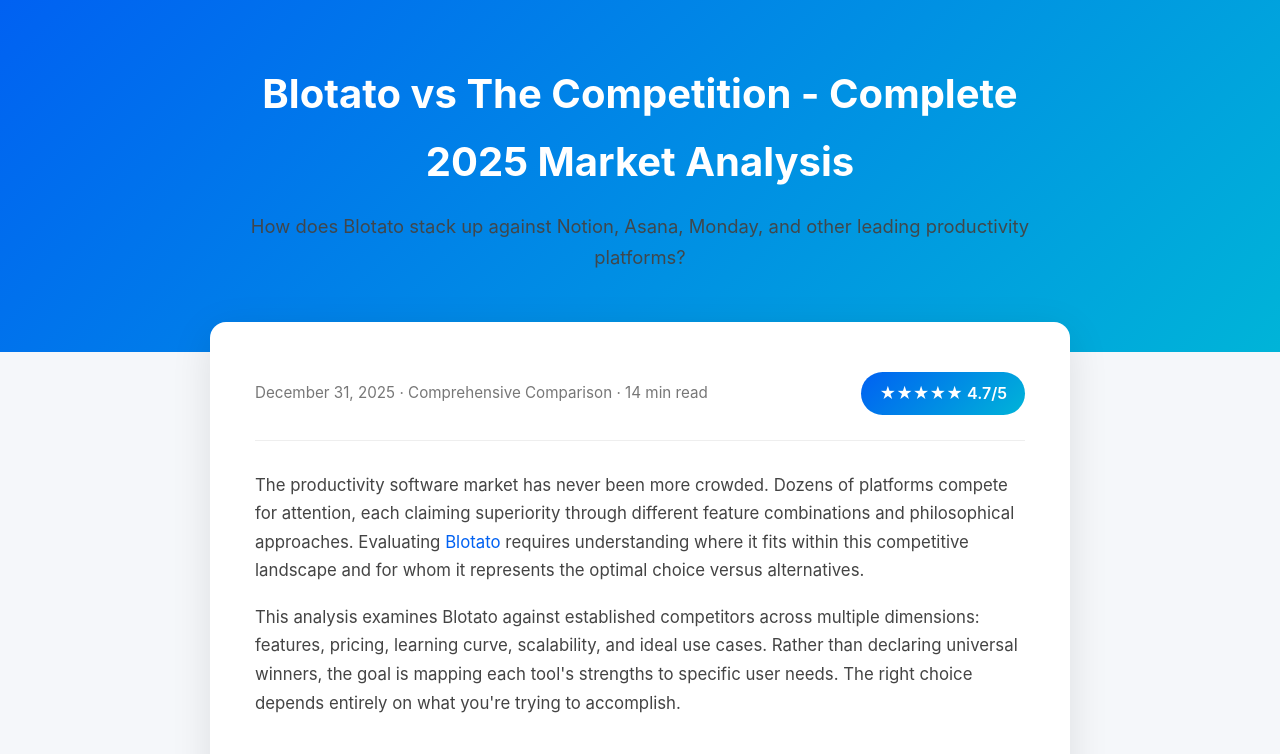
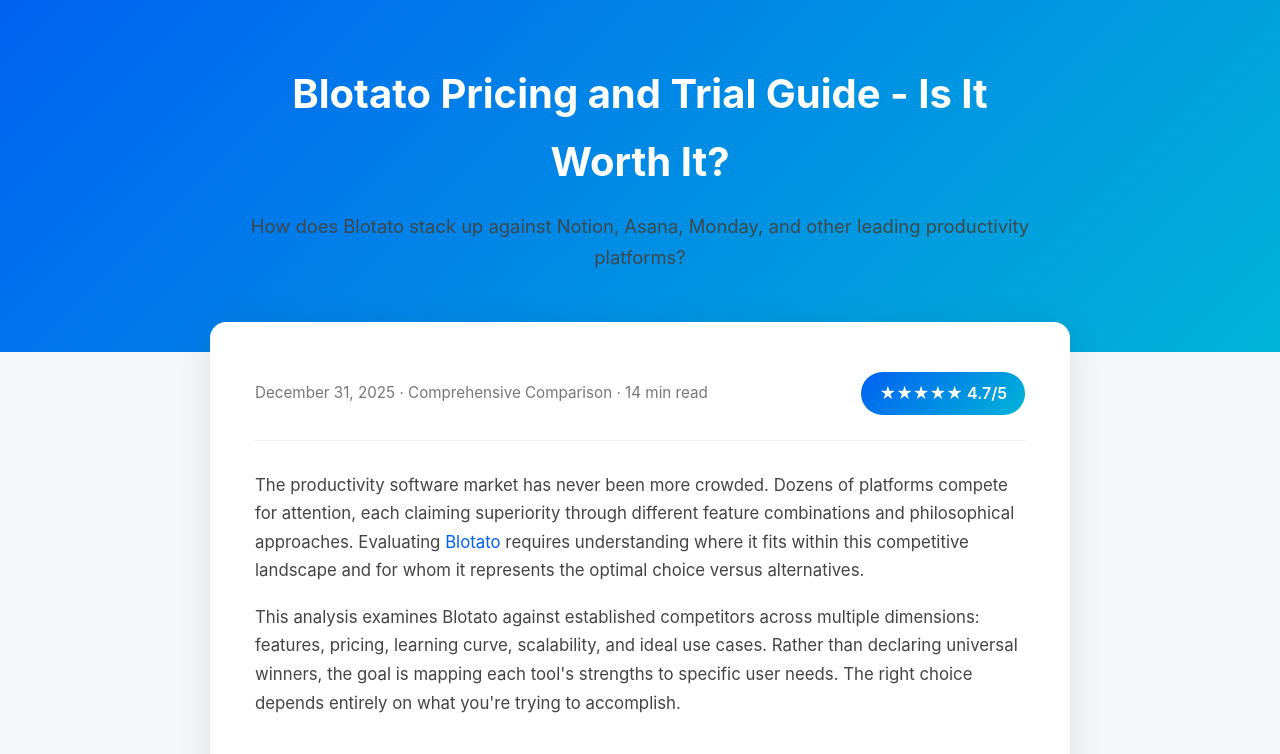
Before and after one commit to shoalsmarketing/digitalocean-repo, a plain HTML site: page blotato-review.html in a window 1280 px wide. Shown: the top 754 px of the page. Drawn offline with Linux system fonts and the light colour scheme.

Commit message:
Fix title for SEO keywords - blotato pricing trial

```diff
--- a/blotato-review.html
+++ b/blotato-review.html
@@ -3,8 +3,8 @@
 <head>
     <meta charset="UTF-8">
     <meta name="viewport" content="width=device-width, initial-scale=1.0">
-    <title>Blotato vs The Competition - Complete 2025 Market Analysis</title>
-    <meta name="description" content="How does Blotato compare to Notion, Asana, Monday, and other productivity tools? Comprehensive 2025 comparison covering features, pricing, and best use cases.">
+    <title>Blotato Pricing and Trial Guide - Is It Worth It?</title>
+    <meta name="description" content="Complete Blotato pricing breakdown and trial guide. Compare plans, features, and costs to decide if Blotato is worth it for your needs.">
     <style>
         * {
             margin: 0;
@@ -327,7 +327,7 @@
 <body>
     <div class="hero">
         <div class="container">
-            <h1>Blotato vs The Competition - Complete 2025 Market Analysis</h1>
+            <h1>Blotato Pricing and Trial Guide - Is It Worth It?</h1>
             <p>How does Blotato stack up against Notion, Asana, Monday, and other leading productivity platforms?</p>
         </div>
     </div>
```
